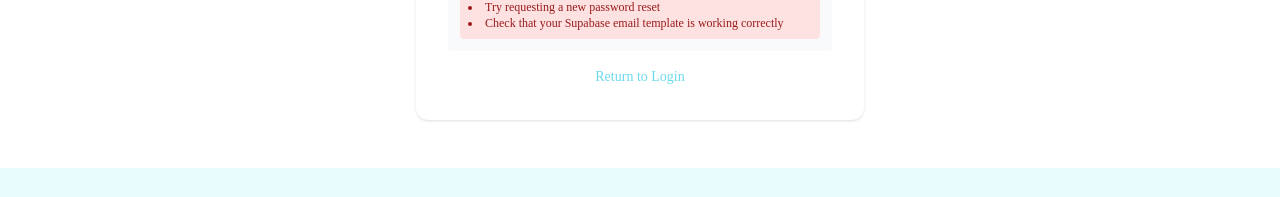
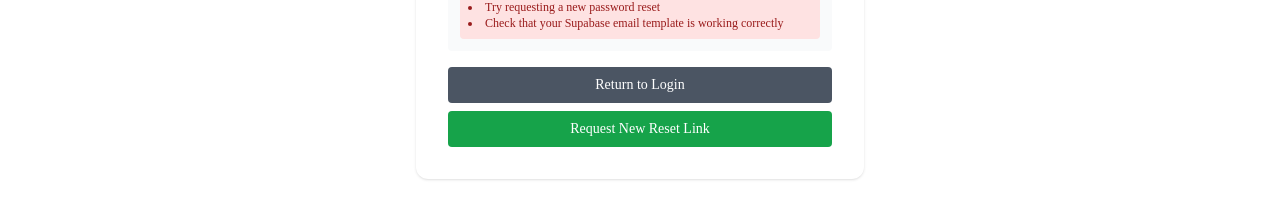
Before and after one commit to vishalcoc44/event-flow, a Next.js app in the folder frontend/: page /reset-password in a window 1280 px wide. Shown: the part 484-681 px from the top of the page. Built offline with nearby package versions, Linux system fonts and the light colour scheme; no server answers; the database is empty.

Commit message:
minor changess

```diff
--- a/frontend/src/app/reset-password/page.tsx
+++ b/frontend/src/app/reset-password/page.tsx
@@ -20,6 +20,7 @@ function ResetPasswordForm() {
   const [error, setError] = useState<string | null>(null)
   const [sessionSet, setSessionSet] = useState(false)
   const [debugMessage, setDebugMessage] = useState<string>('Initializing...')
+  const [retryCount, setRetryCount] = useState(0)
 
   // Supabase sends access_token and refresh_token as query params for password reset
   // Also check for fragment parameters (sometimes Supabase uses hash)
@@ -65,13 +66,20 @@ function ResetPasswordForm() {
     hasValidTokens
   })
 
-  const handlePasswordReset = async () => {
+  const handlePasswordReset = async (isRetry = false) => {
     console.log('=== PASSWORD RESET DEBUG ===')
     console.log('Reset page params:', { accessToken: accessToken ? 'Present' : 'Missing', refreshToken: refreshToken ? 'Present' : 'Missing', type, mode })
     console.log('Current URL:', typeof window !== 'undefined' ? window.location.href : 'undefined')
     console.log('Has valid tokens:', hasValidTokens)
 
+    if (isRetry) {
+      setRetryCount(prev => prev + 1)
+      setError(null)
+      setDebugMessage(`Retrying password reset... (attempt ${retryCount + 1})`)
+      console.log(`🔄 Retry attempt ${retryCount + 1}`)
+    } else {
       setDebugMessage('Starting password reset process...')
+    }
 
     // Check if this is a password reset flow
     if (hasValidTokens) {
@@ -87,11 +95,20 @@ function ResetPasswordForm() {
           setDebugMessage('SessionStorage configured, calling Supabase...')
         }
 
-        // Set the session using the tokens from the URL
-        const { data, error } = await supabase.auth.setSession({
+        // Set the session using the tokens from the URL with timeout
+        const setSessionWithTimeout = async () => {
+          return Promise.race([
+            supabase.auth.setSession({
               access_token: accessToken,
               refresh_token: refreshToken || ''
-        })
+            }),
+            new Promise((_, reject) =>
+              setTimeout(() => reject(new Error('Session setup timeout - tokens may be expired')), 10000)
+            )
+          ])
+        }
+
+        const { data, error }: any = await setSessionWithTimeout()
 
         if (error) {
           console.error('❌ Error setting session:', error)
@@ -99,13 +116,14 @@ function ResetPasswordForm() {
           setError(`Session error: ${error.message}`)
           toast({
             title: 'Invalid link',
-            description: 'This password reset link is invalid or expired.',
+            description: 'This password reset link is invalid or expired. Please request a new password reset.',
             variant: 'destructive'
           })
           return
         }
 
         console.log('✅ Session set successfully')
+        console.log('Session data:', data)
         setDebugMessage('Session setup complete, showing password form...')
         setSessionSet(true)
       } catch (err: any) {
@@ -236,12 +254,28 @@ function ResetPasswordForm() {
                 )}
               </div>
 
+              <div className="mt-4 space-y-2">
+                {error && retryCount < 3 && (
+                  <button
+                    onClick={() => handlePasswordReset(true)}
+                    className="block w-full px-4 py-2 bg-blue-600 text-white text-sm rounded hover:bg-blue-700 transition-colors"
+                  >
+                    🔄 Retry Password Reset (Attempt {retryCount + 1}/3)
+                  </button>
+                )}
                 <button
                   onClick={() => router.push('/login')}
-                className="mt-4 text-sm text-primary hover:underline"
+                  className="block w-full px-4 py-2 bg-gray-600 text-white text-sm rounded hover:bg-gray-700 transition-colors"
                 >
                   Return to Login
                 </button>
+                <button
+                  onClick={() => router.push('/forgot-password')}
+                  className="block w-full px-4 py-2 bg-green-600 text-white text-sm rounded hover:bg-green-700 transition-colors"
+                >
+                  Request New Reset Link
+                </button>
+              </div>
             </div>
           </div>
         </main>
```
Lines whose indentation alone changed are shown as unchanged.
